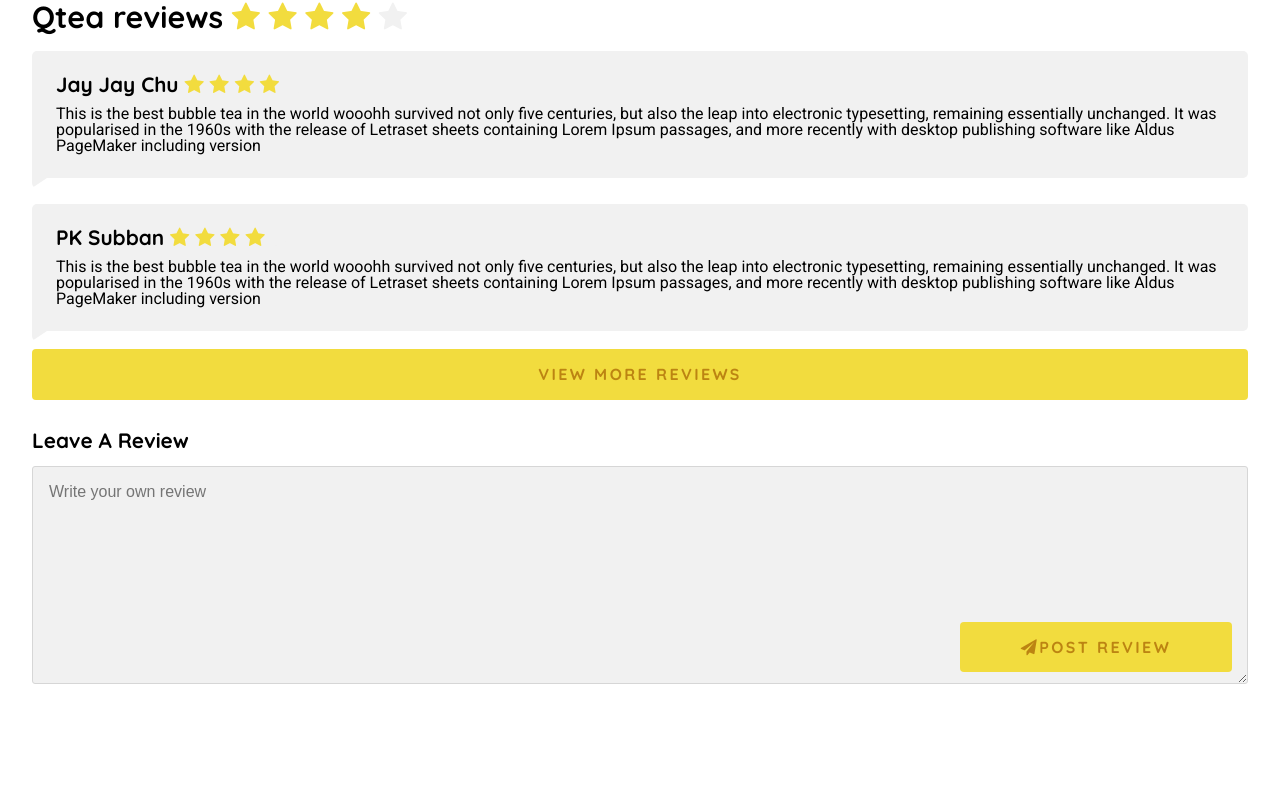
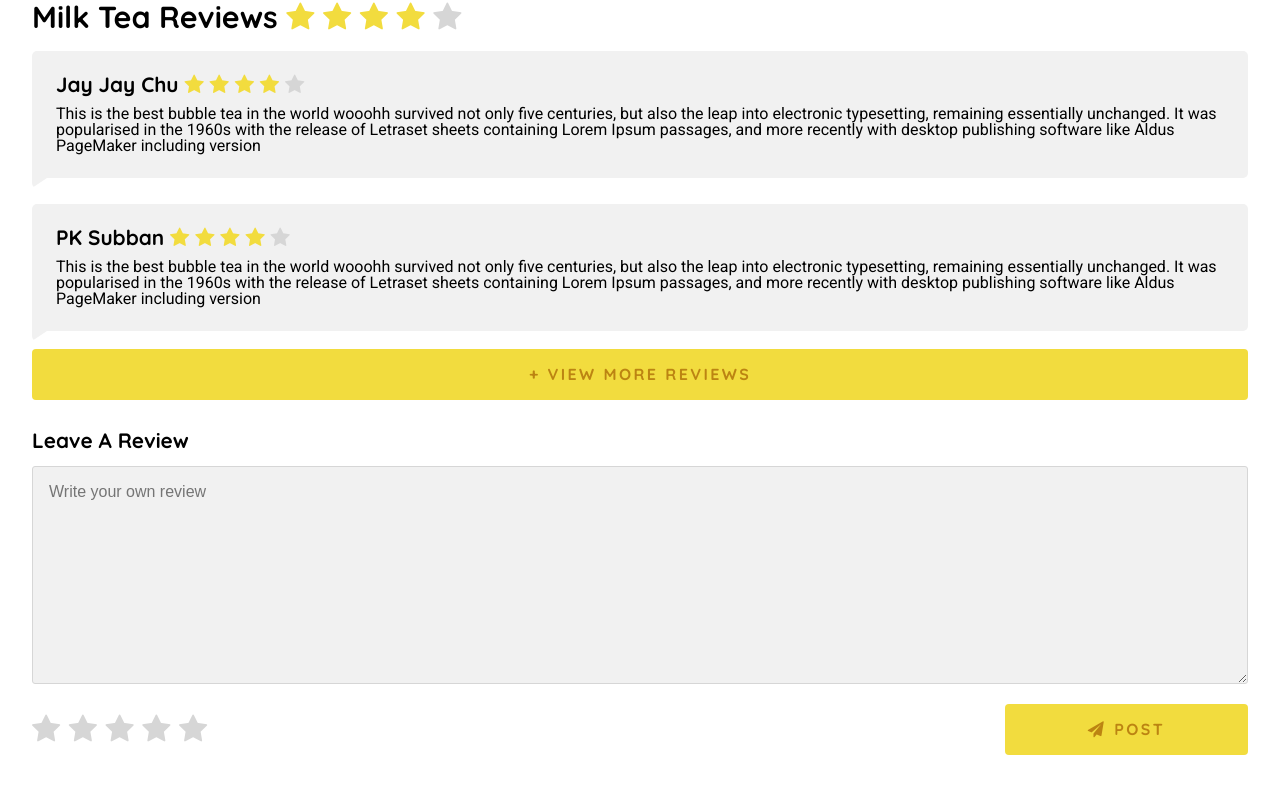
Before and after one commit to dfpera/IAT339-P02-Company, a plain HTML site: page test.html in a window 1280 px wide. Drawn offline with nearby package versions, Linux system fonts and the light colour scheme; files that its build step writes are made by us from their sources.

Commit message:
Adjust CSS
Adjusted forms, login and reviews css and also made slight change in the html for style guide(Adding Colour) and also test.html

```diff
--- a/css/modules/_forms.scss
+++ b/css/modules/_forms.scss
@@ -59,17 +59,19 @@
 }
 
 
+
 .review-form{
 	position:relative;
 	margin-top:1.5rem;
 }
 
 .post-btn-container{
-	position:absolute;
-	bottom:0;
-	right:0;
+
+	/* bottom:0; */
+	top:0;
+	right:0px;
 	width:auto;
-	padding:1rem;
+	/* padding:1rem; */
 	text-align:center;
 
 }
@@ -88,10 +90,6 @@
 
 @media #{$large-break}{
 	.post-btn-container{
-		width:25%;
+		width:20%;
 	}
 }
-
-.comment-postsection{
-
-}
--- a/css/modules/_login.scss
+++ b/css/modules/_login.scss
@@ -29,6 +29,7 @@
 	.login-form-content{
 		padding:0.8rem;
 		padding-top:2rem;
+		padding-bottom:2rem;
 	}
 }
 
@@ -39,12 +40,12 @@
 	.login-form-content{
 		padding:2rem;
 		padding-top:4rem;
+		padding-bottom:4rem;
 	}
 }
 
 .login-form-content{
 	border-radius:6px;
-	padding-bottom:3rem;
 	width:100%;
 	-webkit-background-clip: padding-box;
   background-clip: padding-box;
--- a/css/modules/_reviews.scss
+++ b/css/modules/_reviews.scss
@@ -1,7 +1,9 @@
 /*! Styles for reviewing products should go here */
 .review{
-	color: $light-grey-bg;
+	color: #d6d6d6;
 }
+
+
 
 .review-active{
 	color:#F2DC3E;
@@ -11,7 +13,6 @@
 	border-radius:5px;
 	border-bottom-left-radius: 0px;
 	padding-bottom:1.5rem;
-
 	/* margin-bottom:0.5rem; */
 	padding-top:1.5rem;
 	padding-left:1.5rem;
@@ -31,3 +32,40 @@
 	border-right: 15px solid transparent;
 	border-bottom-left-radius: 5px;
 }
+
+.fa-paper-plane{
+	padding-right:0.5rem;
+}
+
+
+
+.review-post{
+	color:#d6d6d6;
+	padding-top:1rem;
+}
+
+
+.review-post > span:first-child:hover{
+	font-size:2.5rem;
+	color:#F2DC3E;
+}
+
+.review-post > span.fa.fa-star:nth-child(2):hover{
+	font-size:2.5rem;
+	color:#F2DC3E;
+}
+
+.review-post span.fa.fa-star:nth-child(3):hover{
+	font-size:2.5rem;
+	color:#F2DC3E;
+}
+
+.review-post span.fa.fa-star:nth-child(4):hover{
+	font-size:2.5rem;
+	color:#F2DC3E;
+}
+
+.review-post span.fa.fa-star:last-child:hover{
+	font-size:2.5rem;
+	color:#F2DC3E;
+}
--- a/test.html
+++ b/test.html
@@ -118,9 +118,11 @@
     </div>
 
 -->
+
+
     <div class="row">
     	<h3>
-    		<span class="capitalize">Qtea</span> Reviews
+    		<span class="capitalize">Milk Tea Reviews</span>
     		<span class="review-active">
 		    	<span class="fa fa-star"aria-hidden="true"></span>
 		    	<span class="fa fa-star"aria-hidden="true"></span>
@@ -163,15 +165,26 @@
 	    	<div class="triangle-topleft"></div>
     	</div>
 
-    	<input type="submit" class="btn-form-success" value="view more reviews">
+
+
+    	<input type="submit" class="btn-form-success" value="+ view more reviews">
 
     	<div class="review-form">
     		<h4 class="capitalize">Leave a Review</h4>
 	    	<textarea rows="10" class="basic-form" placeholder="Write your own review"></textarea>
-	    	<div class="post-btn-container">
-		    	<div class="comment-postsection">
-		    		<a href="#" class="btn-form-success"><span class="fa fa-paper-plane" aria-hidden="true"></span>Post Review</a>
-		    	</div>
+	    	<div class="fl-left">
+	    		<h3>
+		    		<div class="review-post">
+		    			<span class="fa fa-star" aria-hidden="true"></span>
+							<span class="fa fa-star" aria-hidden="true"></span>
+		    			<span class="fa fa-star" aria-hidden="true"></span>
+		    			<span class="fa fa-star" aria-hidden="true"></span>
+		    			<span class="fa fa-star" aria-hidden="true"></span>
+		    		</div>
+	    		</h3>
+	    	</div>
+	    	<div class="post-btn-container fl-right">
+		    		<a href="#" class="btn-form-success"><span class="fa fa-paper-plane" aria-hidden="true"></span>Post</a>
 	    	</div>
     	</div>
 
```
Also changed, not shown: style-guide.html (+9 -0 lines).
